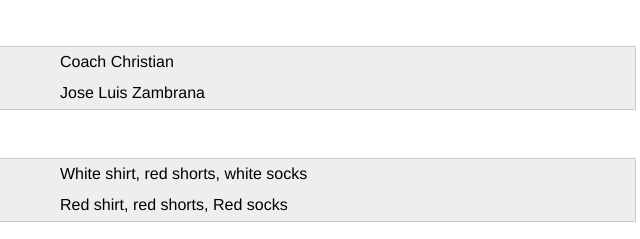
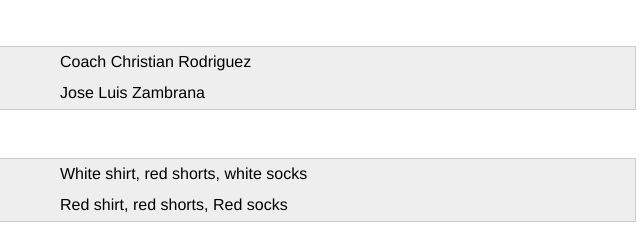
Before and after one commit to FrankDraws/fc2013boysroster, a plain HTML site: page index.html in a window 1280 px wide. Shown: the part 2081-2320 px from the top of the page, 580-1220 px from the left. Drawn offline with Linux system fonts and the light colour scheme.

Commit message:
Added Coach's last name.

```diff
--- a/index.html
+++ b/index.html
@@ -315,7 +315,7 @@ and also iPads specifically.
     </thead>
     <tbody>
       <tr>
-        <td class="staff">Coach Christian</td>
+        <td class="staff">Coach Christian Rodriguez</td>
         <td class="staff">Jose Luis Zambrana</td>
       </tr>
     </tbody>
```
